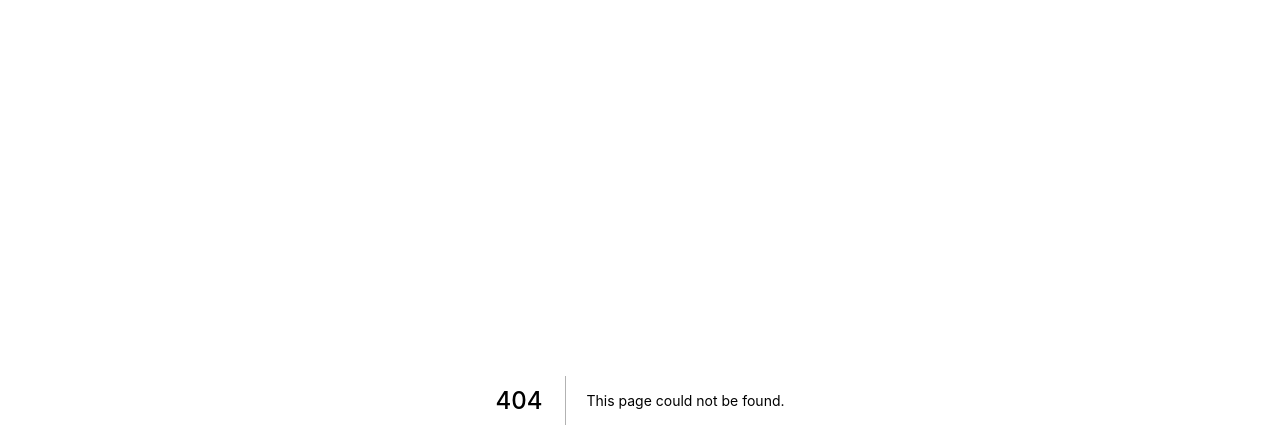
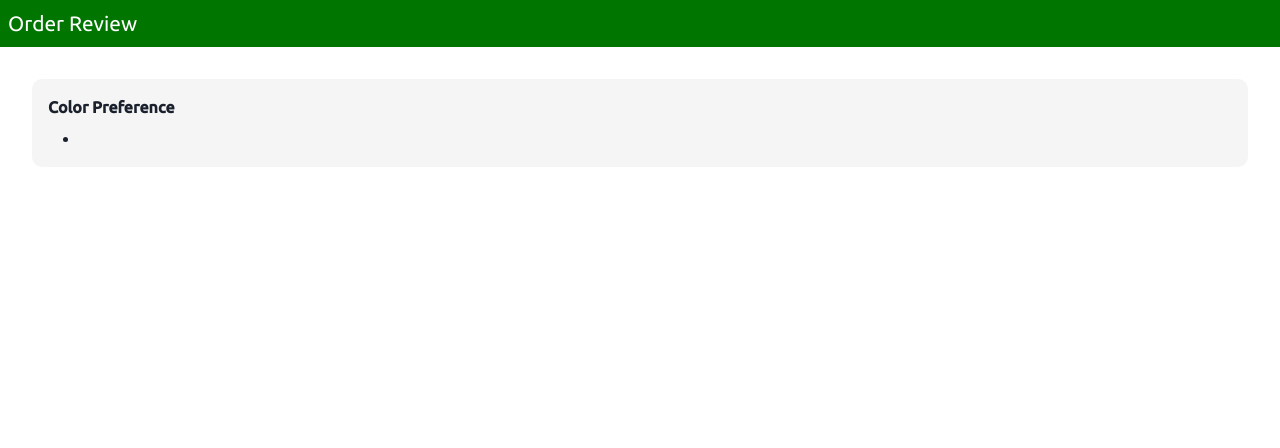
Before and after one commit to codeboyfriend/Wash, a Next.js app: page /washOrder in a window 1280 px wide. Before the commit this address had no page. Shown: the top 448 px of the page. Built offline with nearby package versions, Linux system fonts and the light colour scheme.

Commit message:
modified

```diff
--- /dev/null
+++ b/pages/washOrder.js
@@ -0,0 +1,55 @@
+import {
+  Box,
+  List,
+  Text
+} from "@chakra-ui/react";
+import styles from '../css/style.module.css';
+import { useContext } from 'react';
+import washieContext from '../context/WashieContext';
+
+const washOrder = () => {
+  const {
+    color
+  } = useContext(washieContext)
+
+  const box = {
+    marginBottom: '2rem',
+    backgroundColor: '#f5f5f5',
+    padding: ['.5rem', '1rem'],
+    borderRadius: '10px'
+  }
+
+  const head = {
+    fontWeight: '600',
+    marginBottom: '.5rem'
+  }
+
+  return (
+    <Box className={styles.font}>
+      <Box sx={{
+        backgroundColor: '#007500',
+        color: '#fff',
+        padding: '.5rem',
+        fontSize: '1.3rem'
+      }}>Order Review</Box>
+
+      <Box sx={{
+      margin: '1rem',
+      padding: ['.5rem', '1rem']
+    }}>
+      <Box sx={box}>
+        <Text sx={head}>Color Preference</Text>
+        <Box sx={{
+          paddingLeft: '2rem'
+        }}>
+          <ul>
+            <li>{ color }</li>
+          </ul>
+        </Box>
+      </Box>
+      </Box>
+    </Box>
+  )
+}
+
+export default washOrder;
--- a/styles/globals.css
+++ b/styles/globals.css
@@ -5,3 +5,22 @@
   margin: 0;
   box-sizing: border-box;
 }
+
+html{
+  scroll-behavior: smooth;
+  scroll-padding-top: 8rem;
+  overflow-x: hidden;
+}
+
+html::-webkit-scrollbar{
+  width: .5rem;
+}
+
+html::-webkit-scrollbar-track{
+  background: #fff;
+}
+
+html::-webkit-scrollbar-thumb{
+  background: rgb(0, 117, 0);
+  border-radius: 5rem;
+}
```
Also changed, not shown: pages/order.js (deleted, +0 -14 lines), 1 other file (tests, documents, lock files or other folders).
